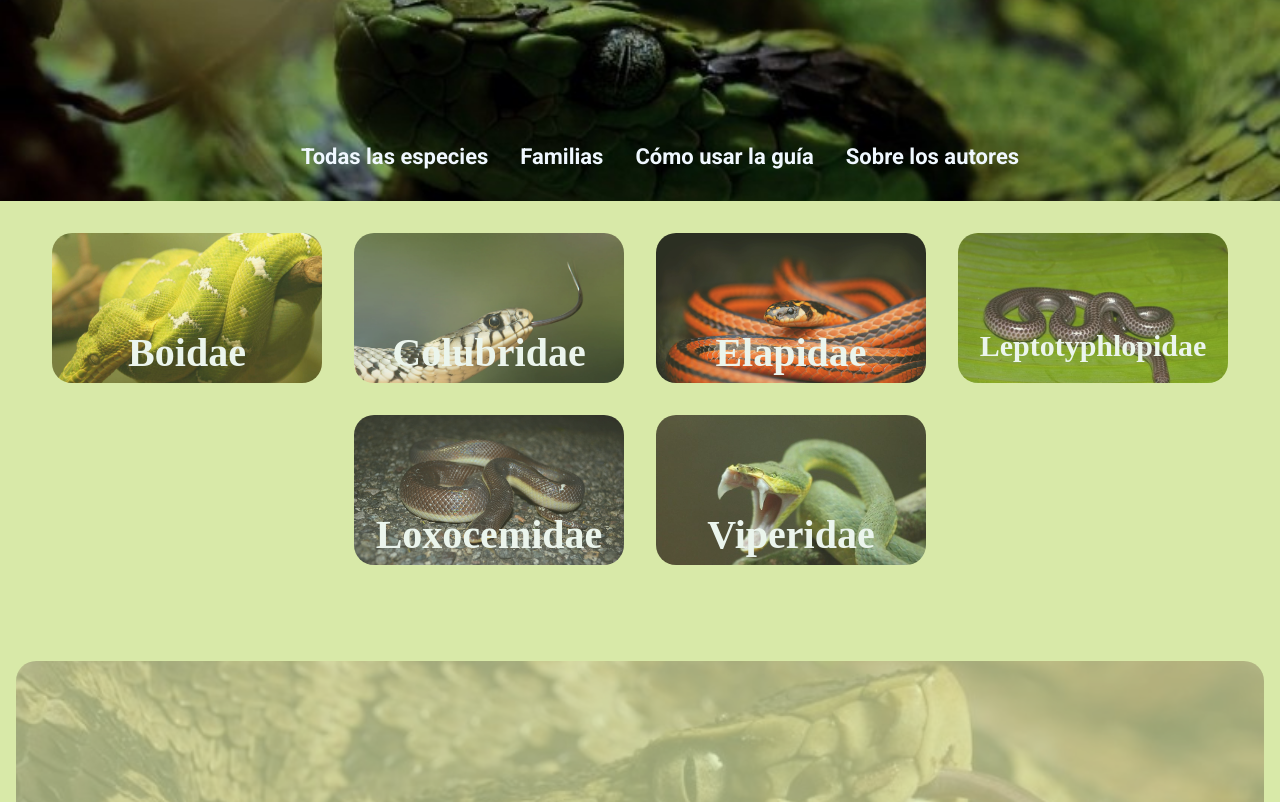
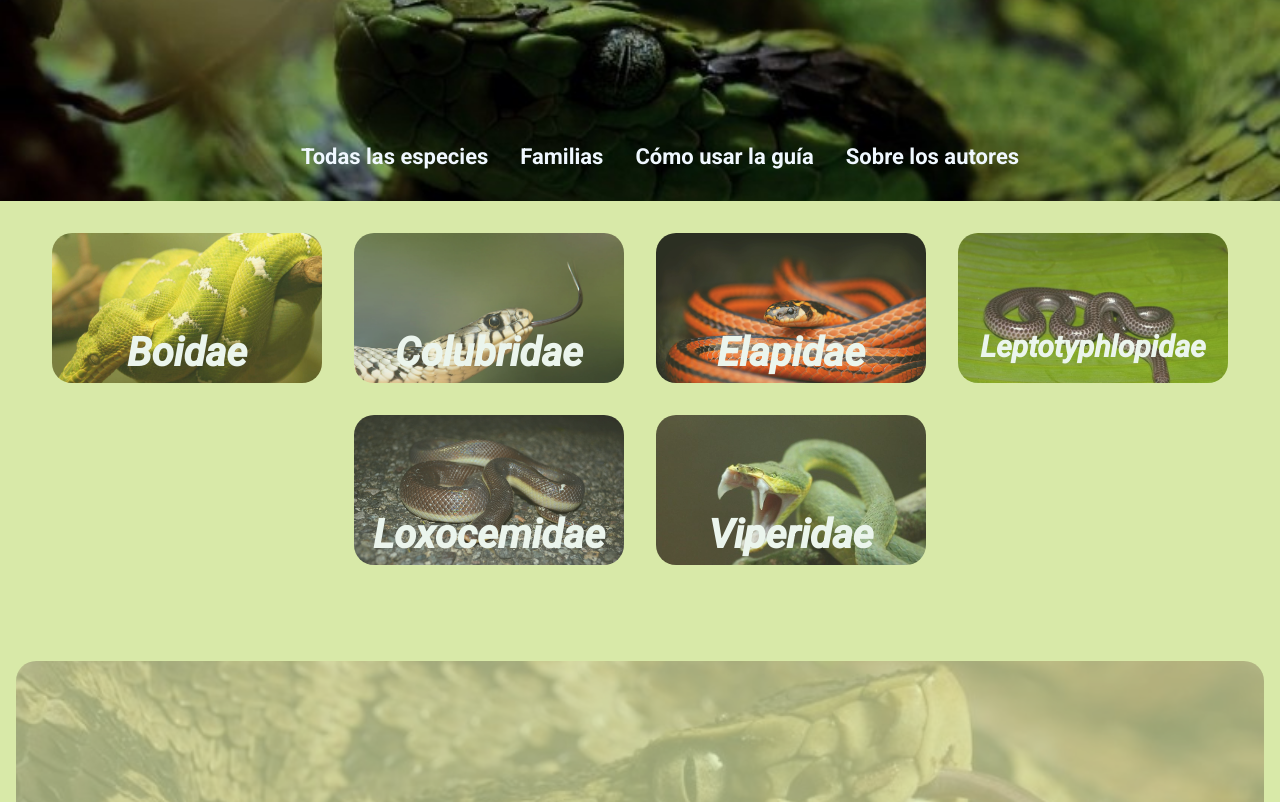
Before and after one commit to Noel1kt/SerpientesGT, a React (Vite) app: page /familia/1 in a window 1280 px wide. Shown: the top 802 px of the page. Built offline with nearby package versions, Linux system fonts and the light colour scheme; data requests are answered from the project's data file.

Commit message:
font-family familiaContent

```diff
--- a/src/assets/css/familiaContent.css
+++ b/src/assets/css/familiaContent.css
@@ -22,6 +22,9 @@
     background-image: url("../img/Boidae.jpg");
     opacity: 0.8;
     transition: 0.5s;
+    font-family: 'Roboto', sans-serif;
+    font-weight: 700;
+    font-style: italic;
 }
 
 .familiaContent-Boidae:hover {
@@ -54,6 +57,9 @@
     background-image: url("../img/Colubridae.jpg");
     opacity: 0.8;
     transition: 0.5s;
+    font-family: 'Roboto', sans-serif;
+    font-weight: 700;
+    font-style: italic;
 }
 
 .familiaContent-Colubridae:hover {
@@ -86,6 +92,9 @@
     background-image: url("../img/Elapidae.jpg");
     opacity: 0.8;
     transition: 0.5s;
+    font-family: 'Roboto', sans-serif;
+    font-weight: 700;
+    font-style: italic;
 }
 
 .familiaContent-Elapidae:hover {
@@ -118,6 +127,9 @@
     background-image: url("../img/Leptotyphlopidae.jpg");
     opacity: 0.8;
     transition: 0.5s;
+    font-family: 'Roboto', sans-serif;
+    font-weight: 700;
+    font-style: italic;
 }
 
 .familiaContent-Leptotyphlopidae:hover {
@@ -150,6 +162,9 @@
     background-image: url("../img/Loxocemidae.jpeg");
     opacity: 0.8;
     transition: 0.5s;
+    font-family: 'Roboto', sans-serif;
+    font-weight: 700;
+    font-style: italic;
 }
 
 .familiaContent-Loxocemidae:hover {
@@ -181,6 +196,9 @@
     background-image: url("../img/Viperidae.jpg");
     opacity: 0.8;
     transition: 0.5s;
+    font-family: 'Roboto', sans-serif;
+    font-weight: 700;
+    font-style: italic;
 }
 
 .familiaContent-Viperidae:hover {
```
